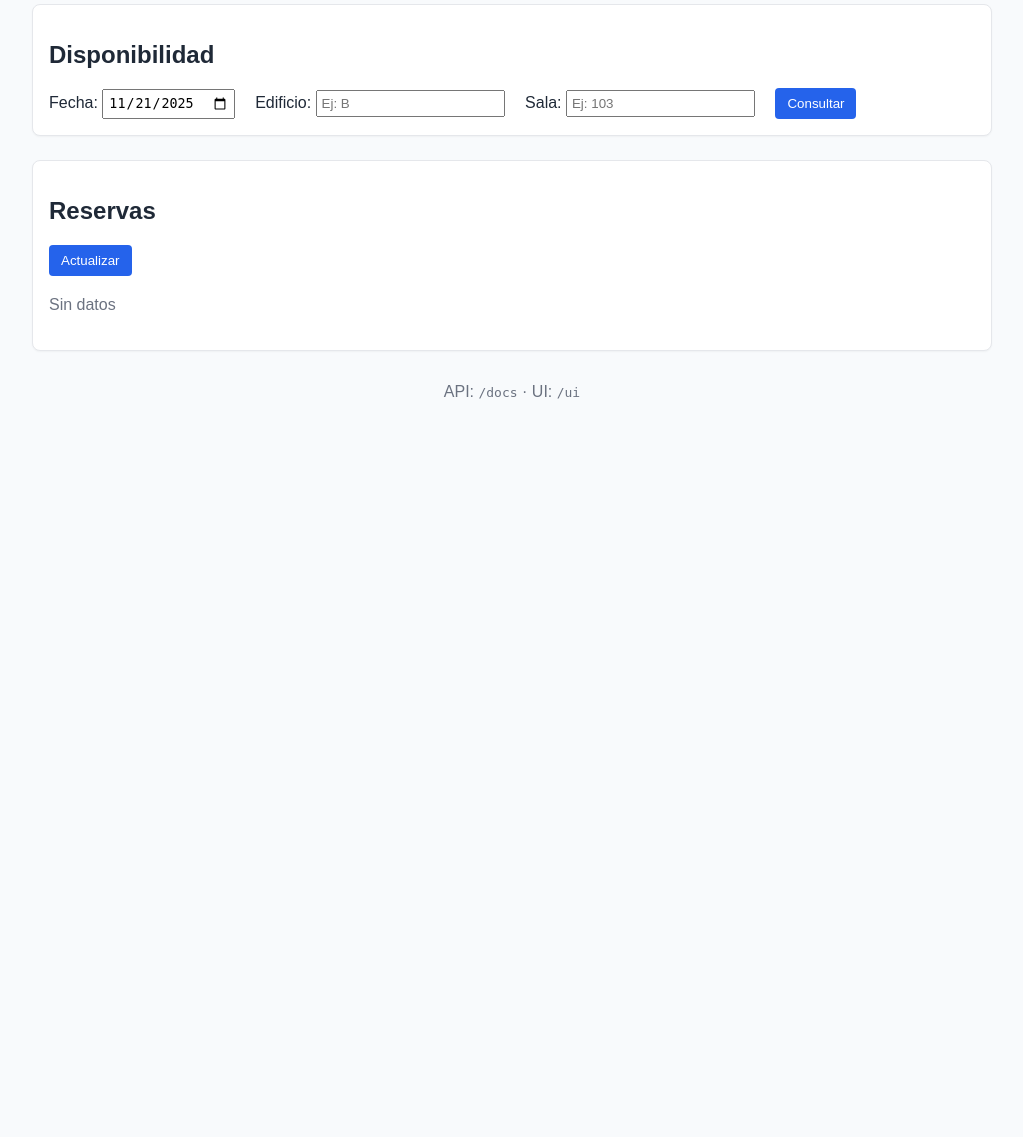
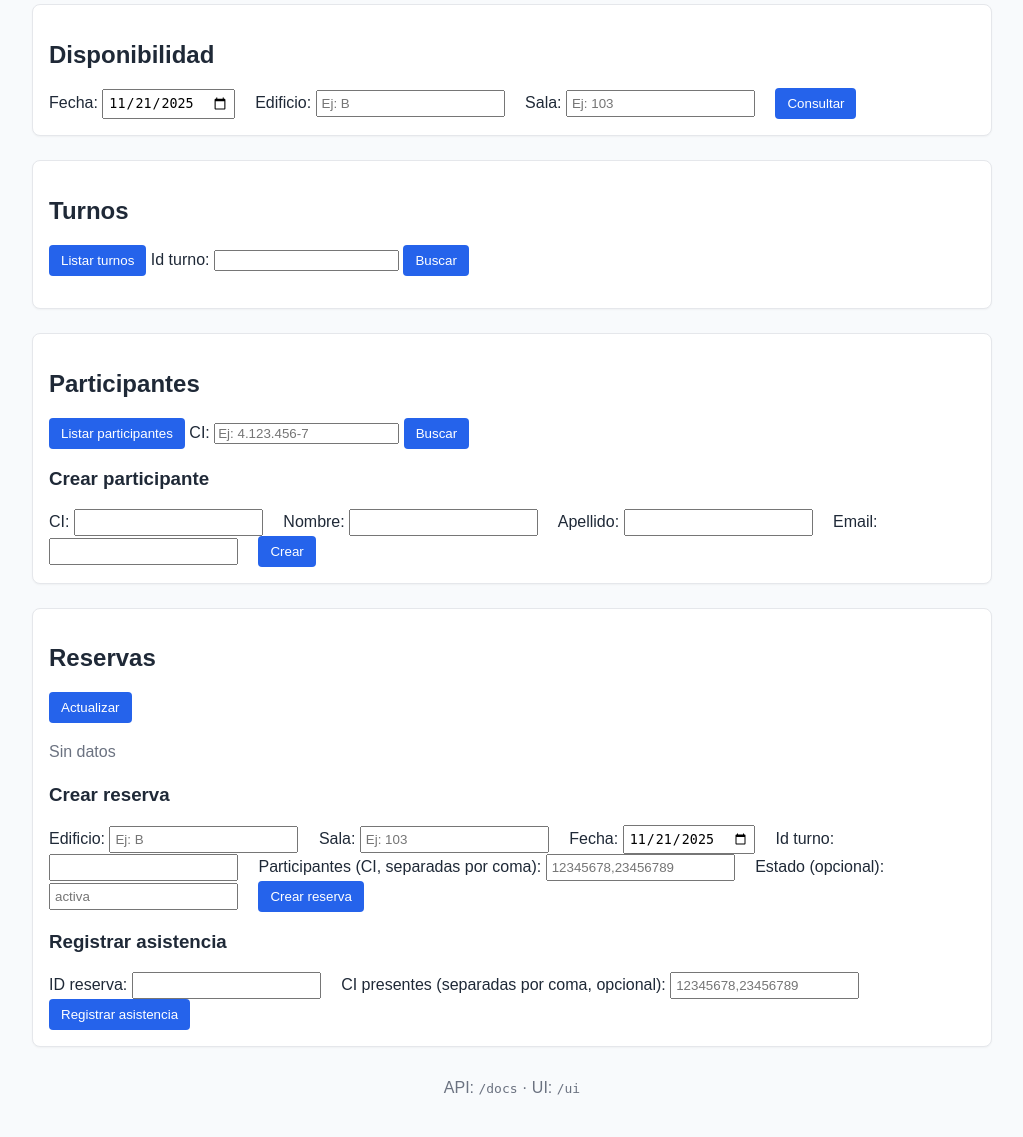
Before and after one commit to elsastre/salas-ucu-bd1, a FastAPI app: page / in a window 1280 px wide. Shown: the part 555-1692 px from the top of the page, without its empty margins (128-1151 px from the left). Before the commit the page ends 954 px from the top, so only its background shows below. Run offline with FastAPI, Linux system fonts and the light colour scheme; data that the repository does not hold is empty.

Commit message:
Extend UI to cover participants and reservations

```diff
--- a/src/static/app.js
+++ b/src/static/app.js
@@ -15,20 +15,39 @@ const renderList = (element, items, formatter) => {
   }
 };
 
-async function fetchJSON(url) {
-  const res = await fetch(url);
-  if (!res.ok) throw new Error(`Error ${res.status}`);
-  return res.json();
+async function fetchJSON(url, options = {}) {
+  const res = await fetch(url, options);
+  const text = await res.text();
+  if (!res.ok) {
+    let msg = `Error ${res.status}`;
+    try {
+      const data = text ? JSON.parse(text) : null;
+      if (data?.detail) msg += `: ${data.detail}`;
+    } catch (err) {
+      // ignore
+    }
+    if (!text && res.statusText) msg += `: ${res.statusText}`;
+    throw new Error(msg);
+  }
+  return text ? JSON.parse(text) : null;
 }
+
+const parseLista = (value) =>
+  value
+    .split(',')
+    .map((p) => p.trim())
+    .filter(Boolean);
+
+const setMessage = (selector, message, isError = false) => {
+  const el = qs(selector);
+  el.textContent = message;
+  el.className = isError ? 'error' : '';
+};
 
 async function cargarEdificios() {
   try {
     const datos = await fetchJSON(`${apiBase}/edificios`);
-    renderList(
-      qs('#lista-edificios'),
-      datos,
-      (d) => `${d.edificio}`
-    );
+    renderList(qs('#lista-edificios'), datos, (d) => `${d.edificio}`);
   } catch (err) {
     qs('#lista-edificios').innerHTML = `<li class="error">${err.message}</li>`;
   }
@@ -57,6 +76,139 @@ async function cargarReservas() {
     );
   } catch (err) {
     qs('#lista-reservas').innerHTML = `<li class="error">${err.message}</li>`;
+  }
+}
+
+async function cargarTurnos() {
+  try {
+    const datos = await fetchJSON(`${apiBase}/turnos`);
+    renderList(
+      qs('#lista-turnos'),
+      datos,
+      (d) => `${d.id_turno}: ${d.hora_inicio} - ${d.hora_fin}`
+    );
+  } catch (err) {
+    qs('#lista-turnos').innerHTML = `<li class="error">${err.message}</li>`;
+  }
+}
+
+async function buscarTurno(event) {
+  event.preventDefault();
+  const id = qs('#turno-id').value;
+  if (!id) return;
+  setMessage('#turno-detalle', 'Buscando...');
+  try {
+    const dato = await fetchJSON(`${apiBase}/turnos/${encodeURIComponent(id)}`);
+    setMessage(
+      '#turno-detalle',
+      `Turno ${dato.id_turno}: ${dato.hora_inicio} - ${dato.hora_fin}`
+    );
+  } catch (err) {
+    setMessage('#turno-detalle', err.message, true);
+  }
+}
+
+async function cargarParticipantes() {
+  try {
+    const datos = await fetchJSON(`${apiBase}/participantes`);
+    renderList(
+      qs('#lista-participantes'),
+      datos,
+      (d) => `${d.ci}: ${d.apellido}, ${d.nombre} (${d.email})`
+    );
+  } catch (err) {
+    qs('#lista-participantes').innerHTML = `<li class="error">${err.message}</li>`;
+  }
+}
+
+async function buscarParticipante(event) {
+  event.preventDefault();
+  const ci = qs('#participante-ci').value.trim();
+  if (!ci) return;
+  setMessage('#participante-detalle', 'Buscando...');
+  try {
+    const dato = await fetchJSON(`${apiBase}/participantes/${encodeURIComponent(ci)}`);
+    setMessage(
+      '#participante-detalle',
+      `${dato.ci}: ${dato.apellido}, ${dato.nombre} (${dato.email})`
+    );
+  } catch (err) {
+    setMessage('#participante-detalle', err.message, true);
+  }
+}
+
+async function crearParticipante(event) {
+  event.preventDefault();
+  const payload = {
+    ci: qs('#nuevo-ci').value.trim(),
+    nombre: qs('#nuevo-nombre').value.trim(),
+    apellido: qs('#nuevo-apellido').value.trim(),
+    email: qs('#nuevo-email').value.trim(),
+  };
+  if (!payload.ci || !payload.nombre || !payload.apellido || !payload.email) return;
+  setMessage('#participante-msg', 'Enviando...');
+  try {
+    await fetchJSON(`${apiBase}/participantes`, {
+      method: 'POST',
+      headers: { 'Content-Type': 'application/json' },
+      body: JSON.stringify(payload),
+    });
+    setMessage('#participante-msg', 'Participante creado.');
+    cargarParticipantes();
+    qs('#form-participante').reset();
+  } catch (err) {
+    setMessage('#participante-msg', err.message, true);
+  }
+}
+
+async function crearReserva(event) {
+  event.preventDefault();
+  const payload = {
+    edificio: qs('#reserva-edificio').value.trim(),
+    nombre_sala: qs('#reserva-sala').value.trim(),
+    fecha: qs('#reserva-fecha').value,
+    id_turno: Number(qs('#reserva-turno').value),
+    participantes: parseLista(qs('#reserva-participantes').value),
+  };
+  const estado = qs('#reserva-estado').value.trim();
+  if (estado) payload.estado = estado;
+  if (!payload.edificio || !payload.nombre_sala || !payload.fecha || !payload.id_turno) {
+    return;
+  }
+  setMessage('#reserva-msg', 'Enviando...');
+  try {
+    await fetchJSON(`${apiBase}/reservas`, {
+      method: 'POST',
+      headers: { 'Content-Type': 'application/json' },
+      body: JSON.stringify(payload),
+    });
+    setMessage('#reserva-msg', 'Reserva creada.');
+    cargarReservas();
+    qs('#form-reserva').reset();
+  } catch (err) {
+    setMessage('#reserva-msg', err.message, true);
+  }
+}
+
+async function registrarAsistencia(event) {
+  event.preventDefault();
+  const id = qs('#asistencia-id').value;
+  if (!id) return;
+  const payload = {
+    presentes: parseLista(qs('#asistencia-presentes').value || ''),
+  };
+  setMessage('#asistencia-msg', 'Enviando...');
+  try {
+    await fetchJSON(`${apiBase}/reservas/${encodeURIComponent(id)}/asistencia`, {
+      method: 'POST',
+      headers: { 'Content-Type': 'application/json' },
+      body: JSON.stringify(payload),
+    });
+    setMessage('#asistencia-msg', 'Asistencia registrada.');
+    cargarReservas();
+    qs('#form-asistencia').reset();
+  } catch (err) {
+    setMessage('#asistencia-msg', err.message, true);
   }
 }
 
@@ -97,6 +249,8 @@ async function consultarDisponibilidad(event) {
 function setDefaultFecha() {
   const hoy = new Date().toISOString().split('T')[0];
   qs('#fecha').value = hoy;
+  const fechaReserva = qs('#reserva-fecha');
+  if (fechaReserva) fechaReserva.value = hoy;
 }
 
 document.addEventListener('DOMContentLoaded', () => {
@@ -108,4 +262,14 @@ document.addEventListener('DOMContentLoaded', () => {
   qs('#btn-salas').addEventListener('click', cargarSalas);
   qs('#btn-reservas').addEventListener('click', cargarReservas);
   qs('#form-disponibilidad').addEventListener('submit', consultarDisponibilidad);
+
+  qs('#btn-turnos').addEventListener('click', cargarTurnos);
+  qs('#btn-turno-detalle').addEventListener('click', buscarTurno);
+
+  qs('#btn-participantes').addEventListener('click', cargarParticipantes);
+  qs('#btn-participante-detalle').addEventListener('click', buscarParticipante);
+  qs('#form-participante').addEventListener('submit', crearParticipante);
+
+  qs('#form-reserva').addEventListener('submit', crearReserva);
+  qs('#form-asistencia').addEventListener('submit', registrarAsistencia);
 });
--- a/src/templates/ui.html
+++ b/src/templates/ui.html
@@ -37,9 +37,61 @@
         </section>
 
         <section>
+            <h2>Turnos</h2>
+            <div class="controls">
+                <button id="btn-turnos">Listar turnos</button>
+                <label>Id turno: <input type="number" id="turno-id" min="0" /></label>
+                <button id="btn-turno-detalle">Buscar</button>
+            </div>
+            <ul id="lista-turnos"></ul>
+            <div id="turno-detalle"></div>
+        </section>
+
+        <section>
+            <h2>Participantes</h2>
+            <div class="controls">
+                <button id="btn-participantes">Listar participantes</button>
+                <label>CI: <input type="text" id="participante-ci" placeholder="Ej: 4.123.456-7" /></label>
+                <button id="btn-participante-detalle">Buscar</button>
+            </div>
+            <ul id="lista-participantes"></ul>
+            <div id="participante-detalle"></div>
+
+            <h3>Crear participante</h3>
+            <form id="form-participante">
+                <label>CI: <input type="text" id="nuevo-ci" required /></label>
+                <label>Nombre: <input type="text" id="nuevo-nombre" required /></label>
+                <label>Apellido: <input type="text" id="nuevo-apellido" required /></label>
+                <label>Email: <input type="email" id="nuevo-email" required /></label>
+                <button type="submit">Crear</button>
+            </form>
+            <div id="participante-msg"></div>
+        </section>
+
+        <section>
             <h2>Reservas</h2>
             <button id="btn-reservas">Actualizar</button>
             <ul id="lista-reservas"></ul>
+
+            <h3>Crear reserva</h3>
+            <form id="form-reserva">
+                <label>Edificio: <input type="text" id="reserva-edificio" required placeholder="Ej: B" /></label>
+                <label>Sala: <input type="text" id="reserva-sala" required placeholder="Ej: 103" /></label>
+                <label>Fecha: <input type="date" id="reserva-fecha" required /></label>
+                <label>Id turno: <input type="number" id="reserva-turno" required min="0" /></label>
+                <label>Participantes (CI, separadas por coma): <input type="text" id="reserva-participantes" required placeholder="12345678,23456789" /></label>
+                <label>Estado (opcional): <input type="text" id="reserva-estado" placeholder="activa" /></label>
+                <button type="submit">Crear reserva</button>
+            </form>
+            <div id="reserva-msg"></div>
+
+            <h3>Registrar asistencia</h3>
+            <form id="form-asistencia">
+                <label>ID reserva: <input type="number" id="asistencia-id" required min="0" /></label>
+                <label>CI presentes (separadas por coma, opcional): <input type="text" id="asistencia-presentes" placeholder="12345678,23456789" /></label>
+                <button type="submit">Registrar asistencia</button>
+            </form>
+            <div id="asistencia-msg"></div>
         </section>
     </main>
 
```
